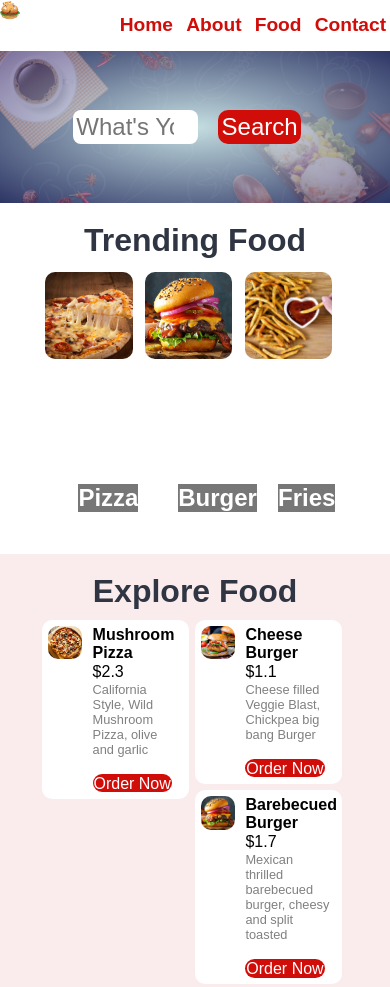
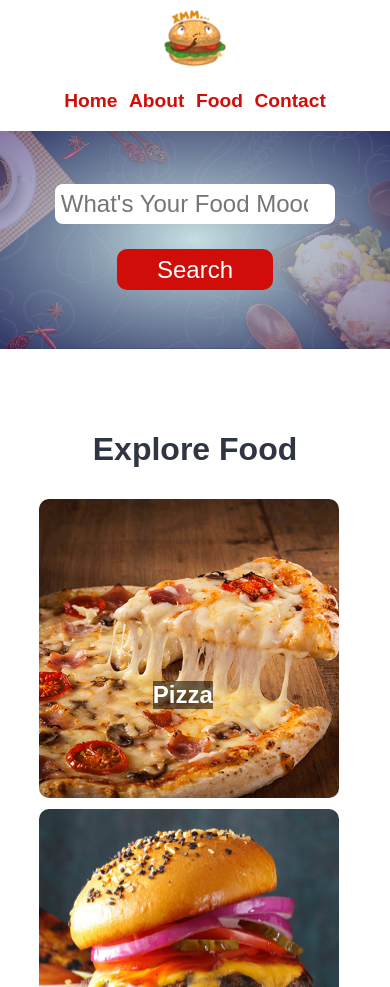
Before and after one commit to shreyacasm/yummy-tummy, a plain HTML site: page index.html in a window 390 px wide. Shown: the top 987 px of the page. Drawn offline with Linux system fonts and the light colour scheme.

Commit message:
responsive

```diff
--- a/index.html
+++ b/index.html
@@ -13,7 +13,7 @@
 <body>
     <!-- nav starts-->
     <section class="navbar">
-        <div class="navbar">
+        <div class="container navbar">
             <div class="logo">
             <img src="images/logo1.png" alt="food-logo" class="img-responsive" >
             </div>
@@ -52,7 +52,7 @@
     <!-- categories part starts-->
     <section class="categories">
         <div class="container">
-            <h2 class="text-center">Trending Food</h2>
+            <h2 class="text-center">Explore Food</h2>
             <a href="#">
                 <div class="box float-cont">
                     <img src="/images/pizza.jpg" alt="pizza" class="img-responsive img-curve">
@@ -67,9 +67,9 @@
             </a>
             <a href="#">
                 <div class="box float-cont">
-                    <img src="/images/fries.jpg" alt="fries" class="img-responsive img-curve">
-                    <h3 class="float-text">Fries</h3>
-                </div>
+                <img src="/images/fries.jpg" alt="fries" class="img-responsive img-curve">
+                <h3 class="float-text">Fries</h3>
+            </div>
             </a>
 
         </div>
@@ -80,7 +80,7 @@
     <!-- food menu starts-->
     <section class="food-menu-section">
         <div class="container">
-            <h2 class="text-center">Explore Food</h2>
+            <h2 class="text-center">Menu</h2>
             <div class="food-menu">
                 <div class="food-menu-img">
                     <img src="/images/mushroom-pizza.jpg" alt="mushroom-pizza" class="img-responsive img-curve">
--- a/style/style.css
+++ b/style/style.css
@@ -111,7 +111,7 @@ h2{
 }
 .float-text{
     position: absolute;
-    bottom: 20px;
+    bottom: 50px;
     left: 38%;
     color: white;
     font-size: 1.5rem;
@@ -166,3 +166,46 @@ h2{
     font-size: 40px !important;
     margin: 0 3%;
 }
+
+/* css for responsiveness */
+@media only screen and (max-width: 768px){
+    .logo{
+        width: 20%;
+        float: none;
+        margin: 1% auto;
+    }
+    .menu ul{
+        text-align: center;
+        font-size: 16px;
+    }
+    .food-search input[type="search"]{
+        width: 90%;
+        padding: 2%;
+        margin: 3%;
+    }
+    .btn{
+        width: 50%;
+        padding: 2%;
+    }
+    .food-search{
+        padding: 10% 0;
+    }
+    .categories{
+        padding: 20% 0;
+    }
+    .box{
+        width: 96%;
+        margin: 8% auto;
+    }
+    .food-menu-section{
+        padding: 20% auto !important;
+    }
+    .food-menu{
+        width: 90%;
+        padding: 5%;
+        margin: 5% auto;
+    }
+    .social{
+        padding: 10% 0;
+    }
+}
```
